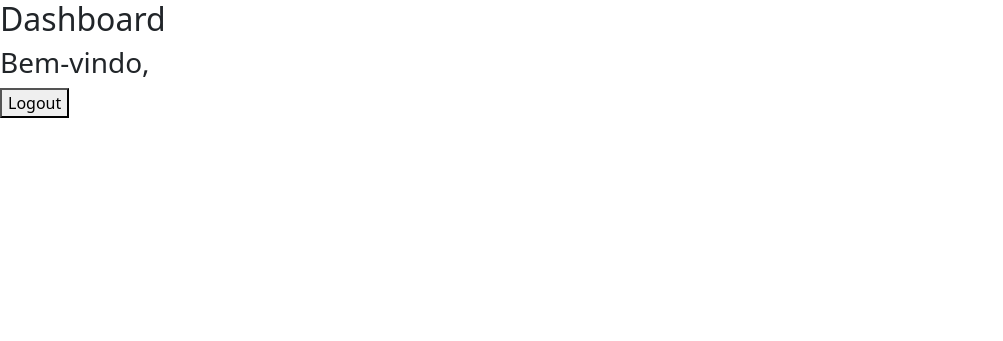
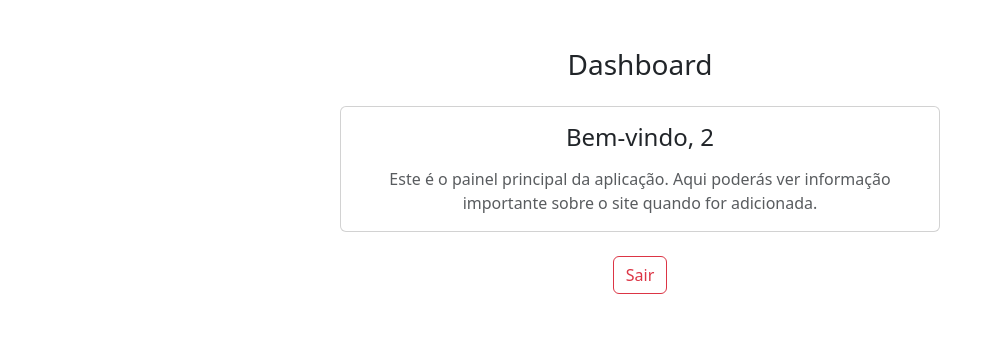
Before and after one commit to diogo-sant0s/PAP, a Flask app: page /dashboard in a window 1280 px wide. Shown: the top 341 px of the page, without its empty margins (0-1003 px from the left). Run offline with Flask 3, Linux system fonts and the light colour scheme; a user stored in the database is signed in.

Commit message:
new files
adionado o ficheiro comandos_sql_xss.txt na pasta desprotegida, mudanças no dashboard tanto no site protegido como no desprotegido

```diff
--- a/Site Desprotegido/database.py
+++ b/Site Desprotegido/database.py
@@ -21,6 +21,19 @@ Base.metadata.create_all(bind=db)
 # Create default admin user if it does not exist
 DEFAULT_ADMIN_USERNAME = "admin"
 DEFAULT_ADMIN_PASSWORD = "1234"
+DEFAULT_USER_USERNAME = "user"
+DEFAULT_USER_PASSWORD = "qualquercoisa"
+
+existing_user = session.query(Login).filter_by(username=DEFAULT_USER_USERNAME).first()
+if not existing_user:
+    user=Login(
+        id=2,
+        username=DEFAULT_USER_USERNAME,
+        password=DEFAULT_USER_PASSWORD,
+    )
+    session.add(user)
+    session.commit()
+
 
 existing_admin = session.query(Login).filter_by(username=DEFAULT_ADMIN_USERNAME).first()
 if not existing_admin:
--- a/Site Desprotegido/templates/base.html
+++ b/Site Desprotegido/templates/base.html
@@ -3,7 +3,7 @@
 <head>
     <meta charset="UTF-8">
     <meta name="viewport" content="width=device-width, initial-scale=1">
-    <!-- Bootstrap CSS via CDN -->
+    <link rel="icon" type="image/x-icon" href="{{ url_for('static', filename='img/favicon.ico') }}">
     <link
       href="https://cdn.jsdelivr.net/npm/bootstrap@5.3.3/dist/css/bootstrap.min.css"
       rel="stylesheet"
--- a/Site Desprotegido/templates/dashboard.html
+++ b/Site Desprotegido/templates/dashboard.html
@@ -1,13 +1,27 @@
 {% extends "base.html" %}
 
 {% block content %}
+<div class="container py-5 d-flex justify-content-center">
+    <div class="w-100" style="max-width: 600px;">
+        <div class="text-center mb-4">
+            <h1 class="h3 mb-0">Dashboard</h1>
+        </div>
 
-<h2>Dashboard</h2>
+        <div class="card mb-4 text-center">
+            <div class="card-body">
+                <h2 class="h4 mb-3">Bem-vindo, {{ username | safe }}</h2>
+                <p class="text-muted mb-0">
+                    Este é o painel principal da aplicação. Aqui poderás ver informação
+                    importante sobre o site quando for adicionada.
+                </p>
+            </div>
+        </div>
 
-<h3>Bem-vindo, {{nome | safe}}</h3>
-
-<a href="/logout">
-    <button>Logout</button>
-</a>
-
+        <div class="text-center mt-3">
+            <a href="{{ url_for('logout') }}" class="btn btn-outline-danger">
+                Sair
+            </a>
+        </div>
+    </div>
+</div>
 {% endblock %}
--- a/Site Desprotegido/templates/login.html
+++ b/Site Desprotegido/templates/login.html
@@ -4,6 +4,9 @@
 <div class="d-flex align-items-center justify-content-center vh-100 bg-light">
   <main class="w-100" style="max-width: 330px;">
     <form method="POST" action="/login" class="p-4 border rounded-3 bg-white shadow-sm">
+      <div class="text-center mb-3">
+        <img src="{{ url_for('static', filename='img/favicon.ico') }}" alt="Logo" style="width: 60px; height: 60px;">
+      </div>
       <h1 class="h3 mb-3 fw-normal text-center">Login</h1>
 
       {% if error %}
--- a/Site Desprotegido/views.py
+++ b/Site Desprotegido/views.py
@@ -28,9 +28,12 @@ def login():
 
 @app.route("/dashboard")
 def dashboard():
-    return render_template("dashboard.html")
+    return render_template(
+        "dashboard.html",
+        username=flask_session.get("user_id"),
+    )
 
 @app.route("/logout")
 def logout():
     flask_session.clear()
-    return redirect(url_for("login"))
+    return redirect(url_for("index"))
--- a/Site Protegido/templates/base.html
+++ b/Site Protegido/templates/base.html
@@ -3,12 +3,12 @@
 <head>
     <meta charset="UTF-8">
     <meta name="viewport" content="width=device-width, initial-scale=1">
-    <!-- Bootstrap CSS via CDN -->
+    <link rel="icon" type="image/x-icon" href="{{ url_for('static', filename='img/favicon.ico') }}">
     <link
       href="https://cdn.jsdelivr.net/npm/bootstrap@5.3.3/dist/css/bootstrap.min.css"
       rel="stylesheet"
     >
-    <title>Site Inseguro</title>
+    <title>Site Seguro</title>
 </head>
 <body>
     {% block content %}{% endblock %}
```
Also changed, not shown: Site Desprotegido/comandos_sql_xss.txt (added, +12 -0 lines), Site Protegido/database.py (+12 -0 lines), Site Protegido/templates/dashboard.html (+21 -7 lines), Site Protegido/templates/login.html (+12 -5 lines), Site Protegido/views.py (+5 -5 lines), Site Desprotegido/database.db, Site Desprotegido/static/img/favicon.ico (added), Site Protegido/database.db, Site Protegido/static/img/favicon.ico (added).
